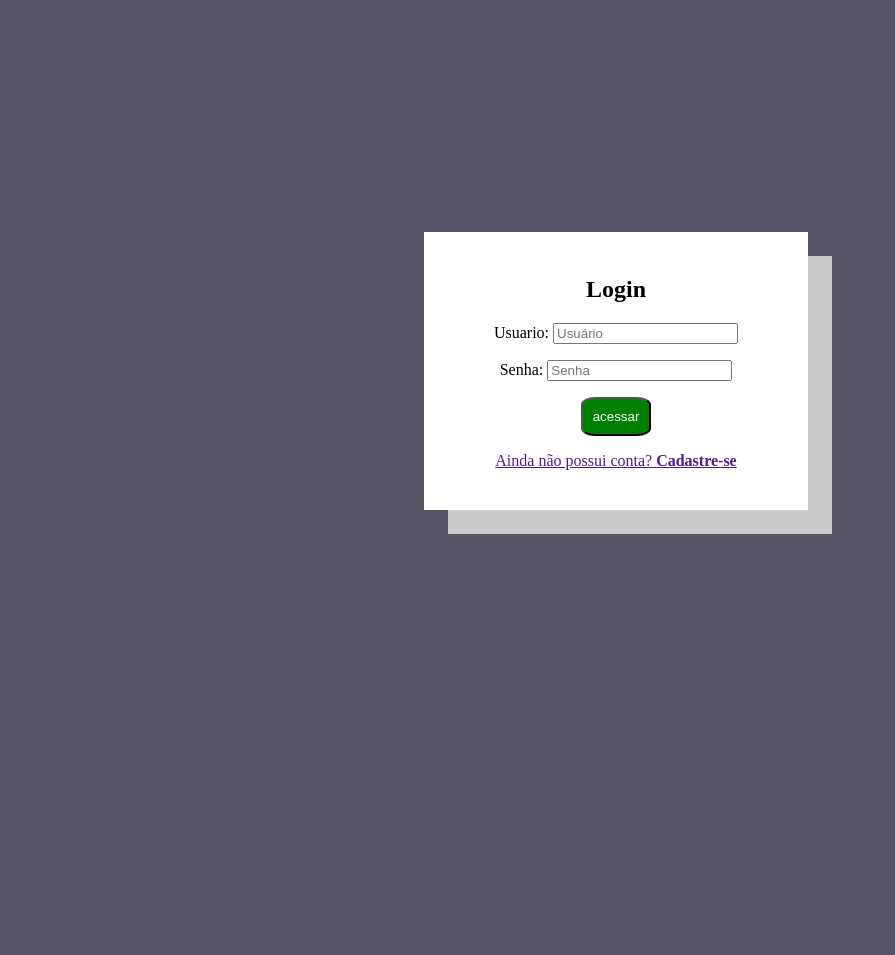
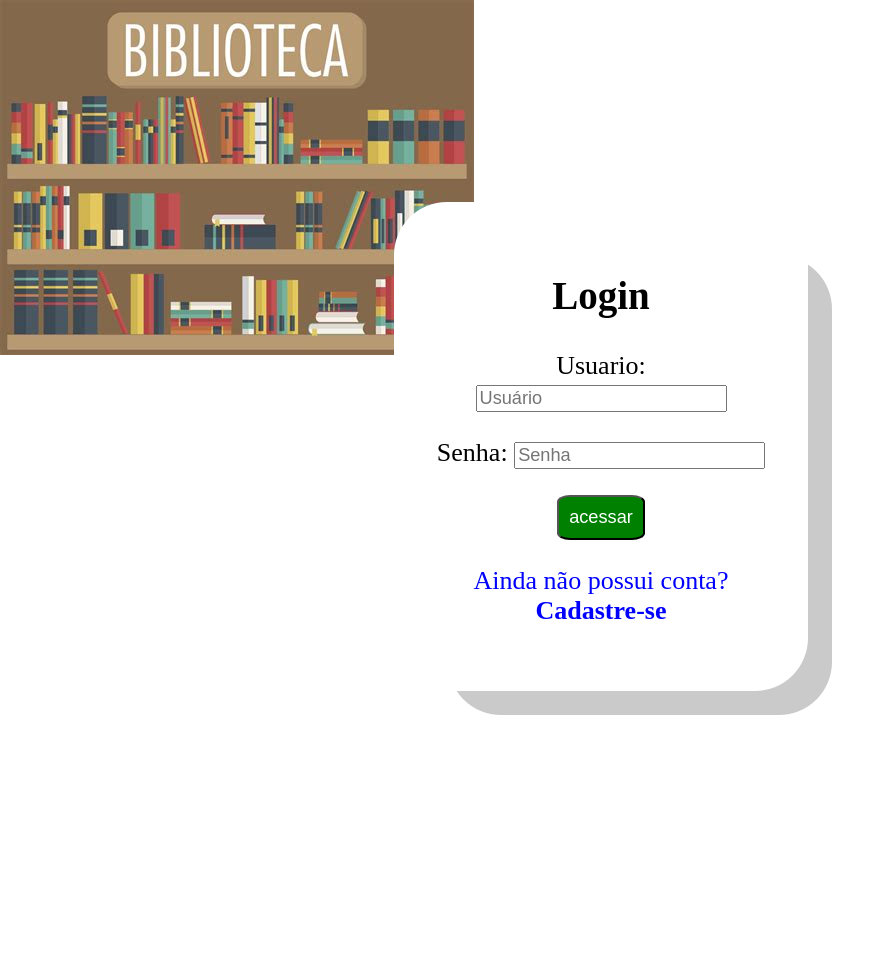
Before and after one commit to billclintondivino/biblioteca, a PHP site: page / in a window 1280 px wide. Shown: the top 955 px of the page, without its empty margins (0-895 px from the left). Before the commit the page ends 534 px from the top, so only its background shows below. Run offline with PHP 8.4, Linux system fonts and the light colour scheme.

Commit message:
styling link and add images

```diff
--- a/login/style.css
+++ b/login/style.css
@@ -1,19 +1,26 @@
 body{
     margin: 20% 35% ;
-    background:#556;
+    background-repeat: no-repeat;
+    /* background:#556; */
+    background-image: url(/login/img/bibliotec.jfif);
 }
-#section{
+input{
+    font-size: 70%;
+}
+div#section{
     text-align: center;
     padding: 1.5em;
-    /* margin: 5em 0 5em 5em; */
     background: #cacaca;
+    border-radius: 53px;
 }
-#form{
+div#form{
     height: 100%;
     width: 100%;
     padding: 1.5em;
+    font-size: 26px;
     background:#fff;
     margin: -3em 0 0 -3em;
+    border-radius: 53px;
     border:  5% solid #cacaca;
 }
 .h2-form{
@@ -23,9 +30,13 @@ body{
     color: #fff;
     background:green;
     width: 15% auto;
-    height: 10% 0%;
     padding: 3%;
-    border-radius:20% ;
-
-
+    border-radius:15% ;
 }
+a{
+    color: blue;
+    text-decoration:none;
+}
+a:hover{
+    text-decoration:underline;
+}
```
Also changed, not shown: login/img/bibliotec.jfif (added), login/img/ldigital.jfif (added).
